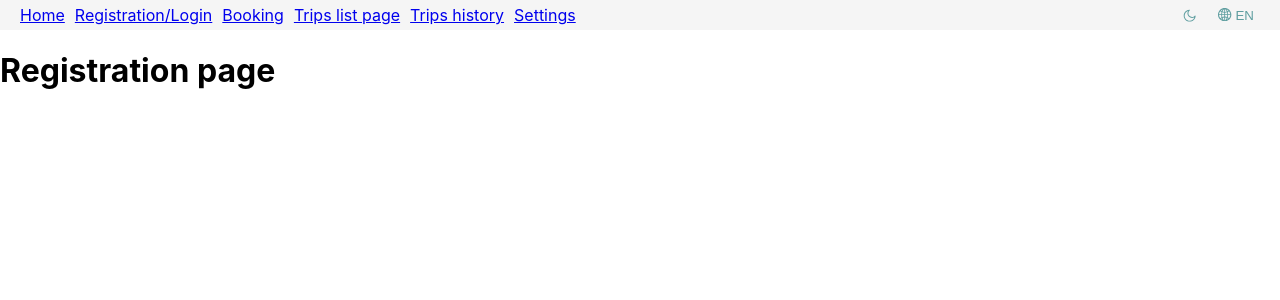
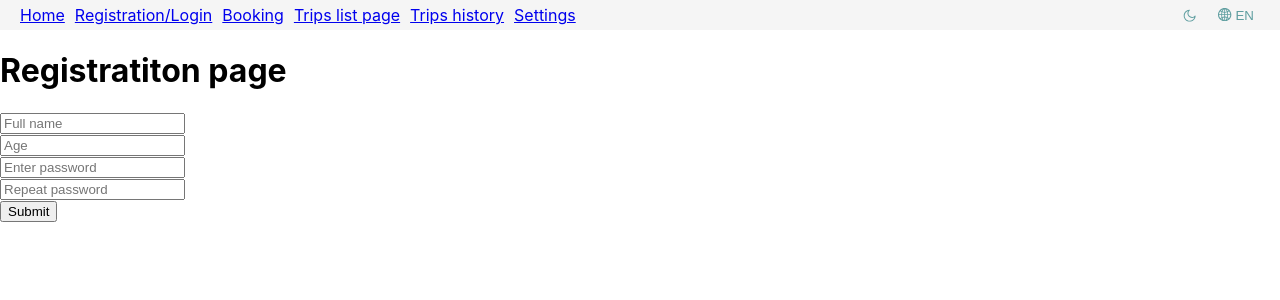
Before and after one commit to Ehorstar/ReactTravelingProject, a React (Create React App) app: page /registration in a window 1280 px wide. Shown: the top 300 px of the page. Built offline with nearby package versions, Linux system fonts and the light colour scheme.

Commit message:
Short clear message

```diff
--- a/package.json
+++ b/package.json
@@ -8,12 +8,14 @@
     "@testing-library/jest-dom": "^6.9.1",
     "@testing-library/react": "^16.3.0",
     "@testing-library/user-event": "^13.5.0",
+    "formik": "^2.4.9",
     "react": "^19.2.0",
     "react-dom": "^19.2.0",
     "react-icons": "^5.5.0",
     "react-router-dom": "^7.10.0",
     "react-scripts": "5.0.1",
-    "web-vitals": "^2.1.4"
+    "web-vitals": "^2.1.4",
+    "yup": "^1.7.1"
   },
   "scripts": {
     "start": "react-scripts start",
--- a/src/index.css
+++ b/src/index.css
@@ -36,3 +36,8 @@ header {
   justify-content: space-between;
   align-items: center;
 }
+
+.error{
+  color: red;
+  font-size: small;
+}
--- a/src/pages/Registration.jsx
+++ b/src/pages/Registration.jsx
@@ -1,11 +1,88 @@
-import React from 'react';
+import React, { useContext } from "react";
+import { ErrorMessage, Field, Form, Formik } from "formik";
+import * as Yup from "yup";
+import I18nContext from "../contexts/I18nContext";
 
+const initialValues = {
+  fullname: "",
+  age: "",
+  password: "",
+  repeatpassword: "",
+};
+
+const validationSchema = Yup.object().shape({
+  fullname: Yup.string()
+    .min(2, "Name must be more than 2")
+    .max(18, "Name must be less 18")
+    .required("Name is required"),
+  age: Yup.number()
+    .typeError("Age must be a number")
+    .positive("Age must be positive")
+    .integer("Age must be an integer"),
+  password: Yup.string()
+    .matches(
+      /^(?=.*?[A-Z])(?=.*?[a-z])(?=.*?[0-9])(?=.*?[#?!@$%^&*-]).{8,}$/,
+      "Password incorrect"
+    )
+    .required("Password is required"),
+
+  repeatpassword: Yup.string()
+    .oneOf([Yup.ref("password")], "Passwords must match")
+    .required("Repeat password"),
+});
 const Registration = () => {
-    return (
-      <div>
-        <h1>Registration page</h1>
-      </div>
-    );
-}
+  const { currentTexts } = useContext(I18nContext);
+
+  const submitHandler = (values, { resetForm }) => {
+    console.log(values);
+    resetForm();
+  };
+
+  return (
+    <div>
+      <h1>{currentTexts.titleRegistration}</h1>
+      <Formik
+        initialValues={initialValues}
+        onSubmit={submitHandler}
+        validationSchema={validationSchema}
+      >
+        {() => (
+          <Form>
+            <div>
+              <Field name="fullname" placeholder={currentTexts.name} />
+              <ErrorMessage name="fullname" component="div" className="error" />
+            </div>
+            <div>
+              <Field name="age" type="number" placeholder={currentTexts.age} />
+              <ErrorMessage name="age" component="div" className="error" />
+            </div>
+            <div>
+              <Field
+                type="password"
+                name="password"
+                placeholder={currentTexts.password}
+              />
+              <ErrorMessage name="password" component="div" className="error" />
+            </div>
+            <div>
+              <Field
+                type="password"
+                name="repeatpassword"
+                placeholder={currentTexts.repeatpassword}
+              />
+              <ErrorMessage
+                name="repeatpassword"
+                component="div"
+                className="error"
+              />
+            </div>
+
+            <button type="submit">{currentTexts.button}</button>
+          </Form>
+        )}
+      </Formik>
+    </div>
+  );
+};
 
 export default Registration;
--- a/src/translations/translations.js
+++ b/src/translations/translations.js
@@ -2,16 +2,28 @@ const translations = {
   en: {
     titleHome: "Home page",
     titleBooking: "Booking page",
+    titleRegistration: "Registratiton page",
+    name: "Full name",
+    age: "Age",
+    password: "Enter password",
+    repeatpassword: "Repeat password",
     aboutHome:
       "Our service helps you easily plan and book your trips.Choose travel dates, select the number of people, manage bookings, and enjoy a simple and convenient interface with language and theme customization.",
     booknowHome: "Book now",
+    button: "Submit",
   },
   ua: {
     titleHome: "Домашня сторінка",
     titleBooking: "Сторінка бронювання",
+    titleRegistration: "Сторінка реєстрації",
+    name: "Повне ім'я",
+    age: "Вік",
+    password: "Уведіть пароль",
+    repeatpassword: "Повторіть пароль",
     aboutHome:
       "Наш сервіс допомагає легко планувати та бронювати подорожі.Обирайте дати поїздки, кількість людей, керуйте бронюваннями та користуйтеся простим і зручним інтерфейсом з підтримкою мови та теми.",
     booknowHome: "Забронювати зараз",
+    button: "Прийняти",
   },
 };
 export default translations;
```
Also changed, not shown: 1 other file (tests, documents, lock files or other folders).
